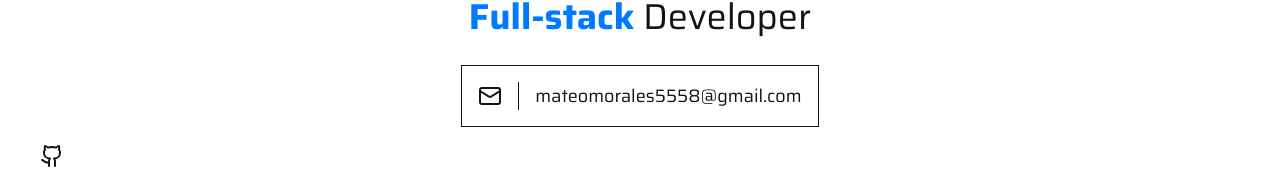
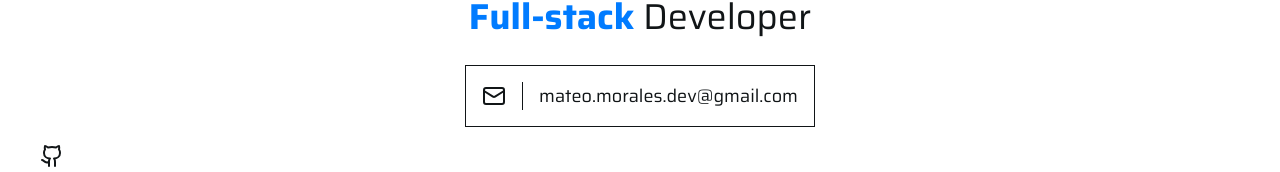
Before and after one commit to MateoMor/portfolio, a Next.js app: page / in a window 1280 px wide. Shown: the part 392-564 px from the top of the page. Built offline with nearby package versions, Linux system fonts and the light colour scheme.

Commit message:
💬 Email changed

```diff
--- a/src/app/components/EmailBtn.tsx
+++ b/src/app/components/EmailBtn.tsx
@@ -6,7 +6,7 @@ import copy from 'copy-to-clipboard'
 import { Mail } from 'lucide-react'
 
 export const EmailBtn = () => {
-  const email = 'mateomorales5558@gmail.com'
+  const email = 'mateo.morales.dev@gmail.com'
   const [copied, setCopied] = useState(false)
 
   const handleCopyEmail = () => {
```
